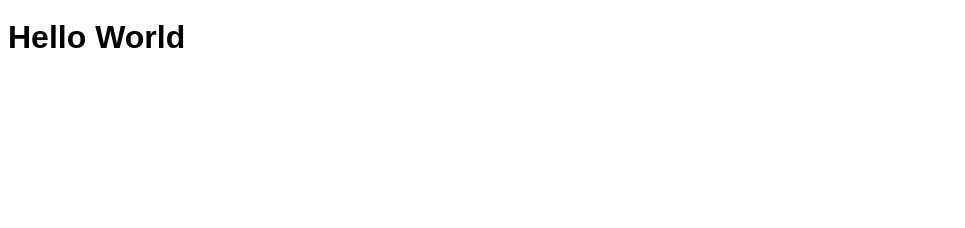
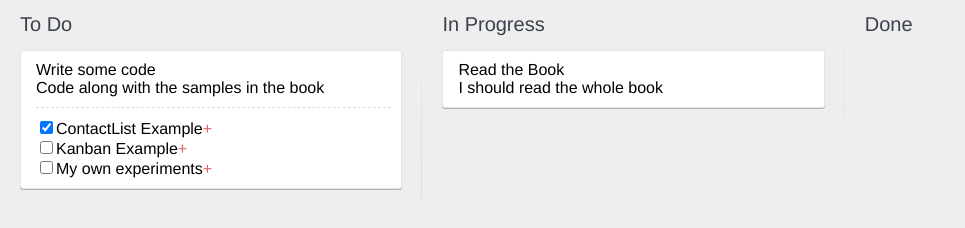
Before and after one commit to tenzan/react-kanban, a React app: page / in a window 1280 px wide. Shown: the whole page, without its empty margins (0-965 px from the left). Built offline with nearby package versions, Linux system fonts and the light colour scheme.

Commit message:
4 compnonents have been added

```diff
--- a/app/App.js
+++ b/app/App.js
@@ -1,12 +1,37 @@
-import React, { Component } from 'react';
+import React from 'react';
 import {render} from 'react-dom';
+import KanbanBoard from './KanbanBoard';
 
-class App extends Component {
-  render(){
-    return (
-      <h1>Hello World</h1>
-    );
-  }
-}
+let cardsList = [
+  {
+    id: 1,
+    title: "Read the Book",
+    description: "I should read the whole book",
+    status: "in-progress",
+    tasks: []
+  },
+  {
+    id: 2,
+    title: "Write some code",
+    description: "Code along with the samples in the book",
+    status: "todo",
+    tasks: [
+      {
+        id: 1,
+        name: "ContactList Example",
+        done: true
+      },
+      {
+        id: 2,
+        name: "Kanban Example",
+        done: false
+      },
+      {
+        id: 3,
+        name: "My own experiments",
+        done: false }
+      ]
+    },
+];
 
-render(<App />, document.getElementById('root'));
+render(<KanbanBoard cards={cardsList} />, document.getElementById('root'));
--- /dev/null
+++ b/app/Card.js
@@ -0,0 +1,18 @@
+import React, { Component } from 'react';
+import CheckList from './CheckList';
+
+class Card extends Component {
+  render() {
+    return(
+      <div className='card'>
+         <div className='card_title'>{this.props.title}</div>
+         <div className="card__details">
+            {this.props.description}
+             <CheckList cardId={this.props.id} tasks={this.props.tasks} />
+         </div>
+      </div>
+    );
+  }
+};
+
+export default Card;
--- /dev/null
+++ b/app/CheckList.js
@@ -0,0 +1,20 @@
+import React, { Component } from 'react';
+
+class CheckList extends Component {
+  render() {
+    let tasks = this.props.tasks.map((task) => (
+      <li className='checklist__task'>
+         <input type='checkbox' defaultChecked={task.done} />
+         {task.name}
+         <a href='#' className='checklist__task--remove' />
+      </li>
+    ));
+    return (
+      <div className='checklist'>
+         <ul>{tasks}</ul>
+      </div>
+    );
+  }
+};
+
+export default CheckList;
--- /dev/null
+++ b/app/KanbanBoard.js
@@ -0,0 +1,26 @@
+import React, { Component } from 'react';
+import List from './List';
+
+class KanbanBoard extends Component {
+  render() {
+    return (
+      <div className='app'>
+
+      <List id='todo' title='To Do' cards={
+        this.props.cards.filter((card) => card.status === 'todo')
+      } />
+
+      <List id='in-progress' title='In Progress' cards={
+        this.props.cards.filter((card) => card.status === 'in-progress')
+      } />
+
+      <List id='done' title='Done' cards={
+        this.props.cards.filter((card) => card.status === 'done')
+      } />
+
+      </div>
+    )
+  }
+};
+
+export default KanbanBoard;
--- /dev/null
+++ b/app/List.js
@@ -0,0 +1,23 @@
+import React, {
+  Component
+} from 'react';
+import Card from './Card';
+
+class List extends Component {
+  render() {
+    var cards = this.props.cards.map((card) => {
+      return <Card id = {card.id}
+                title = {card.title}
+          description = {card.description}
+                tasks = {card.tasks} />
+              });
+    return (
+      <div className = 'list' >
+      <h1> {this.props.title}</h1>
+      {cards}
+      </div>
+    );
+  }
+};
+
+export default List;
--- a/public/index.html
+++ b/public/index.html
@@ -1,13 +1,8 @@
-<!DOCTYPE html>
-<html lang="en">
-  <head>
-    <meta charset="UTF-8">
-    <title></title>
-    <link rel="stylesheet" href="styles.css">
-  </head>
-  <body>
-    <div id='root'>
-    </div>
-    <script src="bundle.js"></script>
-  </body>
-</html>
+<!DOCTYPE html> <html>
+<head>
+<title>Kanban App</title>
+<link rel="stylesheet" href="styles.css"> </head>
+<body>
+<div id="root"></div>
+<script type="text/javascript" src="bundle.js"></script>
+</body> </html>
--- a/public/styles.css
+++ b/public/styles.css
@@ -1,6 +1,92 @@
+* {
+  box-sizing: border-box;
+}
+
+html, body, #app {
+  height: 100%;
+  margin: 0;
+  padding: 0;
+}
+
 body {
-  font: 16px/1 sans-serif;
+  background: #eee;
+  font-family: "Helvetica Neue", Helvetica, Arial, sans-serif;
 }
-#root {
+
+h1 {
+  font-weight: 200;
+  color: #3b414c;
+  font-size: 20px;
+}
+
+ul {
+  list-style-type: none;
+  padding: 0;
+  margin: 0;
+}
+
+.app {
+  white-space: nowrap;
   height: 100%;
 }
+
+.list {
+  position: relative;
+  display: inline-block;
+  vertical-align: top;
+  white-space: normal;
+  height: 100%;
+  width: 33%;
+  padding: 0 20px;
+  overflow: auto;
+}
+
+.list:not(:last-child):after {
+  content: "";
+  position: absolute;
+  top: 0;
+  right: 0;
+  width: 1px;
+  height: 99%;
+  background: linear-gradient(to bottom, #eee 0%, #ccc 50%, #eee 100%) fixed;
+}
+
+.card {
+  position: relative;
+  z-index: 1;
+  background: #fff;
+  width: 100%;
+  padding: 10px 10px 10px 15px;
+  margin: 0 0 10px 0;
+  overflow: auto;
+  border: 1px solid #e5e5df;
+  border-radius: 3px;
+  box-shadow: 0 1px 0 rgba(0, 0, 0, 0.25);
+}
+
+.card__title {
+  font-weight: bold;
+  border-bottom: solid 5px transparent;
+}
+
+.card__title:before {
+  display: inline-block;
+  width: 1em;
+  content: '';
+}
+
+.card__title--is-open:before {
+  content: '';
+}
+
+.checklist__task:first-child {
+  margin-top: 10px;
+  padding-top: 10px;
+  border-top: dashed 1px #ddd;
+}
+
+.checklist__task--remove:after {
+  display: inline-block;
+  color: #d66;
+  content: "+";
+}
```
